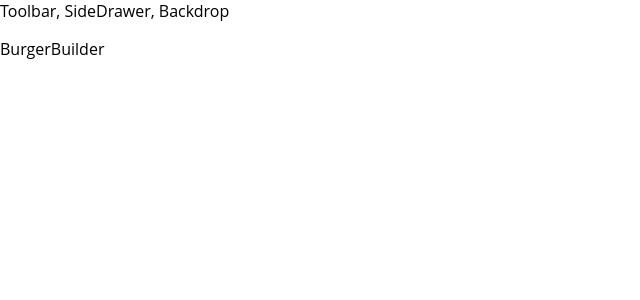
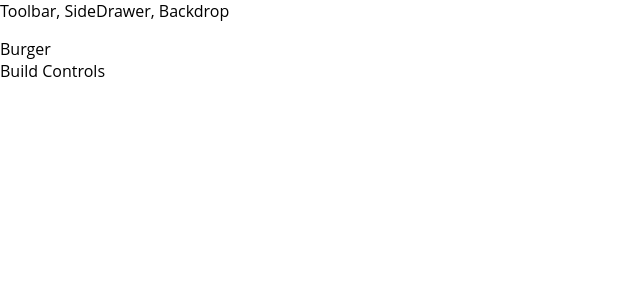
Before and after one commit to DavidLee8two7/Burger-Builder-App, a React app: page / in a window 1280 px wide. Shown: the top 300 px of the page, without its empty margins (0-640 px from the left). Built offline with nearby package versions, Linux system fonts and the light colour scheme; a web font is replaced by a local one.

Commit message:
BurgerBuilder component

```diff
--- a/src/App.js
+++ b/src/App.js
@@ -1,12 +1,15 @@
 import React, { Component } from "react";
 
 import Layout from "./components/Layout/Layout";
+import BurgerBuilder from "./containers/BurgerBuilder/BurgerBuilder";
 
 class App extends Component {
   render() {
     return (
       <div>
-        <Layout>BurgerBuilder</Layout>
+        <Layout>
+          <BurgerBuilder />
+        </Layout>
       </div>
     );
   }
--- /dev/null
+++ b/src/containers/BurgerBuilder/BurgerBuilder.js
@@ -0,0 +1,29 @@
+import React, { Component } from "react";
+
+import Aux from "../../hoc/Aux";
+
+class BurgerBuilder extends Component {
+  // constructor(props) {
+  //     super(props);
+  //     this.state = {...}
+  // }
+  state = {
+    ingredients: {
+      salad: 0,
+      bacon: 0,
+      cheese: 0,
+      meat: 0
+    }
+  };
+
+  render() {
+    return (
+      <Aux>
+        Burger
+        <div>Build Controls</div>
+      </Aux>
+    );
+  }
+}
+
+export default BurgerBuilder;
```
